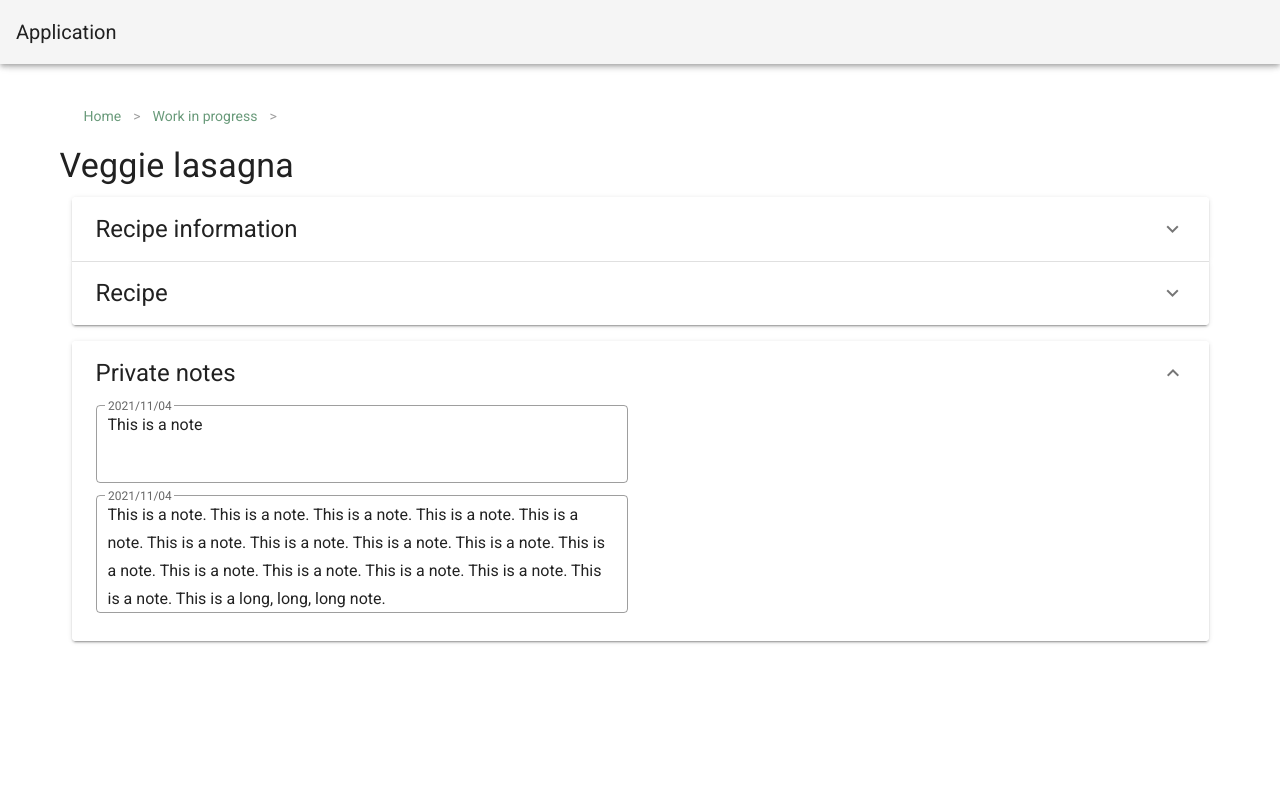
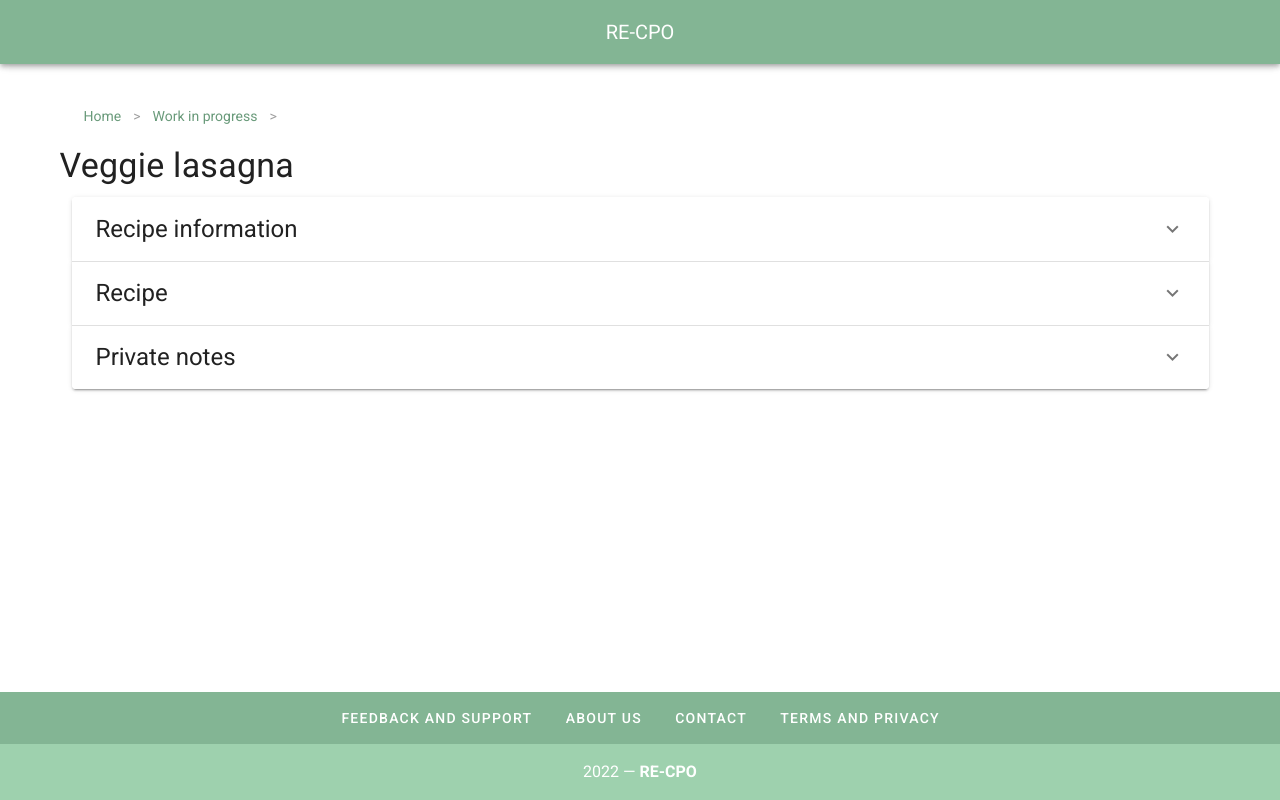
Before and after one commit to camillagejl/re-cpo, a Vue app: page /edit-recipe in a window 1280 px wide. Built offline with nearby package versions, Linux system fonts and the light colour scheme.

Commit message:
Created- and implemented footer, and stiled header a bit

```diff
--- a/src/App.vue
+++ b/src/App.vue
@@ -1,7 +1,16 @@
 <template>
   <v-app>
-    <v-app-bar app clipped-left>
-      <v-toolbar-title>Application</v-toolbar-title>
+    <v-app-bar
+      app
+      clipped-left
+    color="primary lighten-1"
+    class="d-flex justify-center"
+    >
+      <v-toolbar-title
+      class="white--text"
+      >
+        RE-CPO
+      </v-toolbar-title>
     </v-app-bar>
 
     <v-main>
@@ -9,12 +18,15 @@
         <router-view></router-view>
       </v-container>
     </v-main>
+    <Footer></Footer>
   </v-app>
 </template>
 
 <script>
+import Footer from "./components/Footer";
 export default {
   name: "App",
+  components: { Footer },
 };
 </script>
 
--- /dev/null
+++ b/src/components/Footer.vue
@@ -0,0 +1,42 @@
+<template>
+  <v-footer
+  color="primary lighten-1"
+  padless
+  >
+  <v-row
+    justify="center"
+    no-gutters
+  >
+    <v-btn
+      v-for="link in links"
+      :key="link"
+      color="white"
+      text
+      rounded
+      class="my-2"
+    >
+      {{ link }}
+    </v-btn>
+    <v-col
+      class="primary lighten-2 py-4 text-center white--text"
+      cols="12"
+    >
+      {{ new Date().getFullYear() }} — <strong>RE-CPO</strong>
+    </v-col>
+  </v-row>
+  </v-footer>
+</template>
+
+<script>
+export default {
+  name: "Footer",
+  data: () => ({
+    links: [
+      'Feedback and support',
+      'About Us',
+      'Contact',
+      'Terms and Privacy',
+    ],
+  })
+};
+</script>
--- a/src/views/EditRecipe.vue
+++ b/src/views/EditRecipe.vue
@@ -401,7 +401,7 @@ export default {
   name: "EditRecipe",
   components: { RecipeIngredient, RecipeStep, NutritionInput, IconHeader },
   data: () => ({
-    panel: [2],
+    panel: [],
 
     showImages: false,
 
```
